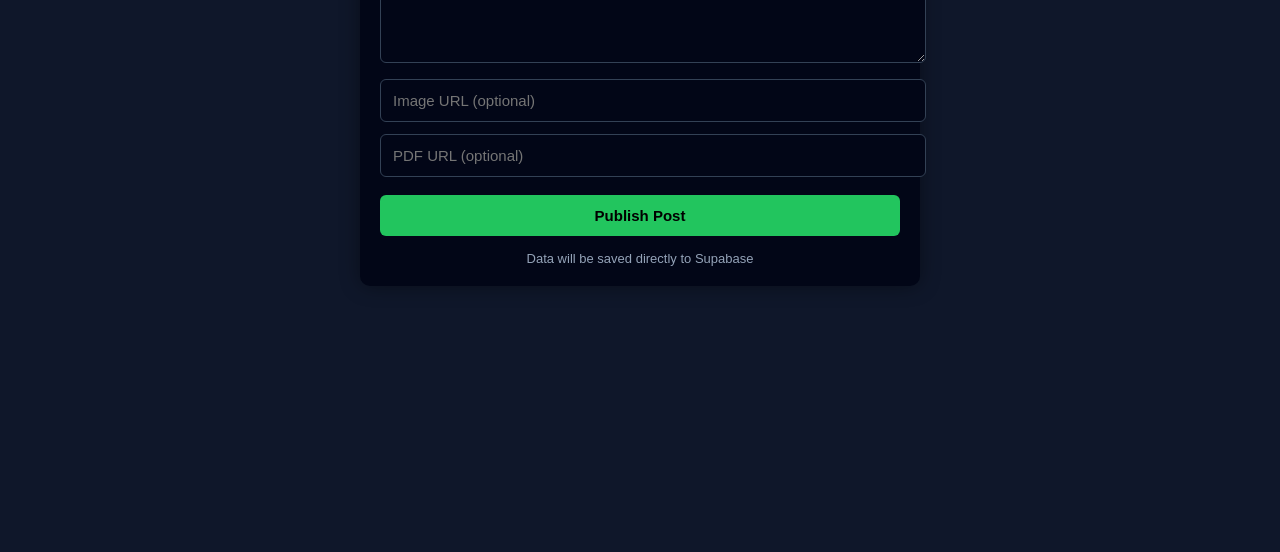
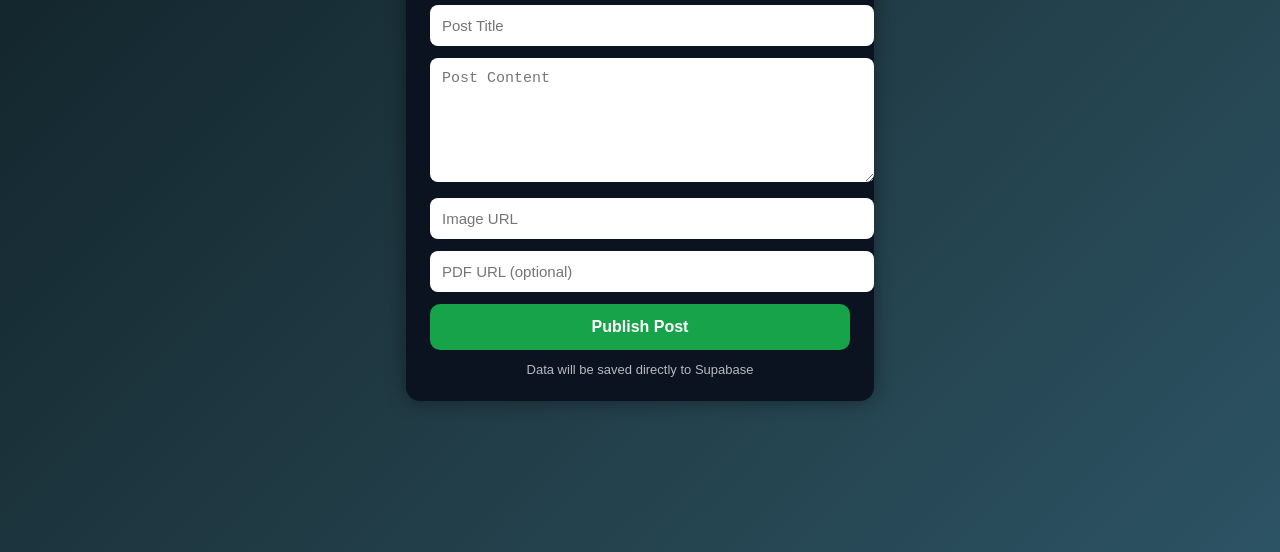
Before and after one commit to Viraya77-cyber/netlify-secure-cms, a plain HTML site: page static/admin/index.html in a window 1280 px wide. Shown: the part 248-800 px from the top of the page. Drawn offline with nearby package versions, Linux system fonts and the light colour scheme.

Commit message:
Update index.html

```diff
--- a/static/admin/index.html
+++ b/static/admin/index.html
@@ -1,17 +1,31 @@
 <!DOCTYPE html>
 <html lang="en">
 <head>
-  <meta charset="UTF-8">
+  <meta charset="UTF-8" />
   <title>Harivant Admin Panel</title>
-  <meta name="viewport" content="width=device-width, initial-scale=1.0">
+  <meta name="viewport" content="width=device-width, initial-scale=1.0" />
+
+  <script src="https://unpkg.com/@supabase/supabase-js@2"></script>
 
   <style>
     body {
       margin: 0;
       font-family: Arial, sans-serif;
-      background: #0f172a;
-      color: #ffffff;
-      padding: 20px;
+      background: linear-gradient(135deg, #0f2027, #203a43, #2c5364);
+      color: #fff;
+      display: flex;
+      justify-content: center;
+      align-items: center;
+      min-height: 100vh;
+    }
+
+    .panel {
+      width: 100%;
+      max-width: 420px;
+      background: #0b1320;
+      padding: 24px;
+      border-radius: 14px;
+      box-shadow: 0 0 20px rgba(0,0,0,0.4);
     }
 
     h1 {
@@ -19,28 +33,14 @@
       margin-bottom: 20px;
     }
 
-    .container {
-      max-width: 520px;
-      margin: auto;
-      background: #020617;
-      padding: 20px;
-      border-radius: 10px;
-      box-shadow: 0 0 20px rgba(0,0,0,0.4);
-    }
-
-    input, textarea, button {
+    input, textarea {
       width: 100%;
-      margin-top: 12px;
       padding: 12px;
+      margin-bottom: 12px;
+      border-radius: 8px;
+      border: none;
+      outline: none;
       font-size: 15px;
-      border-radius: 6px;
-      border: none;
-    }
-
-    input, textarea {
-      background: #020617;
-      color: #fff;
-      border: 1px solid #334155;
     }
 
     textarea {
@@ -49,63 +49,59 @@
     }
 
     button {
-      background: #22c55e;
-      color: #000;
+      width: 100%;
+      padding: 14px;
+      border: none;
+      border-radius: 10px;
+      font-size: 16px;
       font-weight: bold;
+      background: #16a34a;
+      color: #fff;
       cursor: pointer;
-      margin-top: 18px;
     }
 
-    button:hover {
-      background: #16a34a;
+    button:active {
+      transform: scale(0.98);
     }
 
     .note {
-      margin-top: 15px;
+      margin-top: 12px;
       font-size: 13px;
-      color: #94a3b8;
       text-align: center;
+      opacity: 0.7;
     }
   </style>
 </head>
 <body>
 
-  <h1>Harivant Admin Panel</h1>
+  <div class="panel">
+    <h1>Harivant Admin Panel</h1>
 
-  <div class="container">
-    <input id="title" placeholder="Post Title">
+    <input id="title" placeholder="Post Title" />
     <textarea id="content" placeholder="Post Content"></textarea>
-    <input id="image" placeholder="Image URL (optional)">
-    <input id="pdf" placeholder="PDF URL (optional)">
+    <input id="image" placeholder="Image URL" />
+    <input id="pdf" placeholder="PDF URL (optional)" />
 
-    <button onclick="insertPost()">Publish Post</button>
+    <button onclick="publishPost()">Publish Post</button>
 
-    <div class="note">
-      Data will be saved directly to Supabase
-    </div>
+    <div class="note">Data will be saved directly to Supabase</div>
   </div>
 
-  <!-- Supabase JS -->
-  <script src="https://unpkg.com/@supabase/supabase-js@2"></script>
-
   <script>
-    // ✅ SUPABASE CONFIG (ALREADY SET)
+    // 🔥 SUPABASE CONFIG (ALREADY SET BY ME)
     const supabaseUrl = "https://qjzvkdfidjsaykcnhigi.supabase.co";
     const supabaseKey = "eyJhbGciOiJIUzI1NiIsInR5cCI6IkpXVCJ9.eyJpc3MiOiJzdXBhYmFzZSIsInJlZiI6InFqenZrZGZpZGpzYXlrY25oaWdpIiwicm9sZSI6ImFub24iLCJpYXQiOjE3NjU5Mzg4MDMsImV4cCI6MjA4MTUxNDgwM30.aH0oU7wnQ6C5jIKtBvN6Dv_p1kppQsogYLNXgqLekB8";
 
-    const supabase = supabase.createClient(
-      supabaseUrl,
-      supabaseKey
-    );
+    const supabase = supabaseJs.createClient(supabaseUrl, supabaseKey);
 
-    async function insertPost() {
+    async function publishPost() {
       const title = document.getElementById("title").value.trim();
       const content = document.getElementById("content").value.trim();
-      const image = document.getElementById("image").value.trim();
-      const pdf = document.getElementById("pdf").value.trim();
+      const image_url = document.getElementById("image").value.trim();
+      const pdf_url = document.getElementById("pdf").value.trim();
 
       if (!title || !content) {
-        alert("Title and Content are required");
+        alert("Title aur Content mandatory hai");
         return;
       }
 
@@ -115,15 +111,15 @@
           {
             title: title,
             content: content,
-            image_url: image,
-            pdf_url: pdf
+            image_url: image_url || null,
+            pdf_url: pdf_url || null
           }
         ]);
 
       if (error) {
-        alert("ERROR: " + error.message);
+        alert("❌ ERROR: " + error.message);
       } else {
-        alert("POST ADDED SUCCESSFULLY");
+        alert("✅ POST SAVED SUCCESSFULLY");
         document.getElementById("title").value = "";
         document.getElementById("content").value = "";
         document.getElementById("image").value = "";
```
